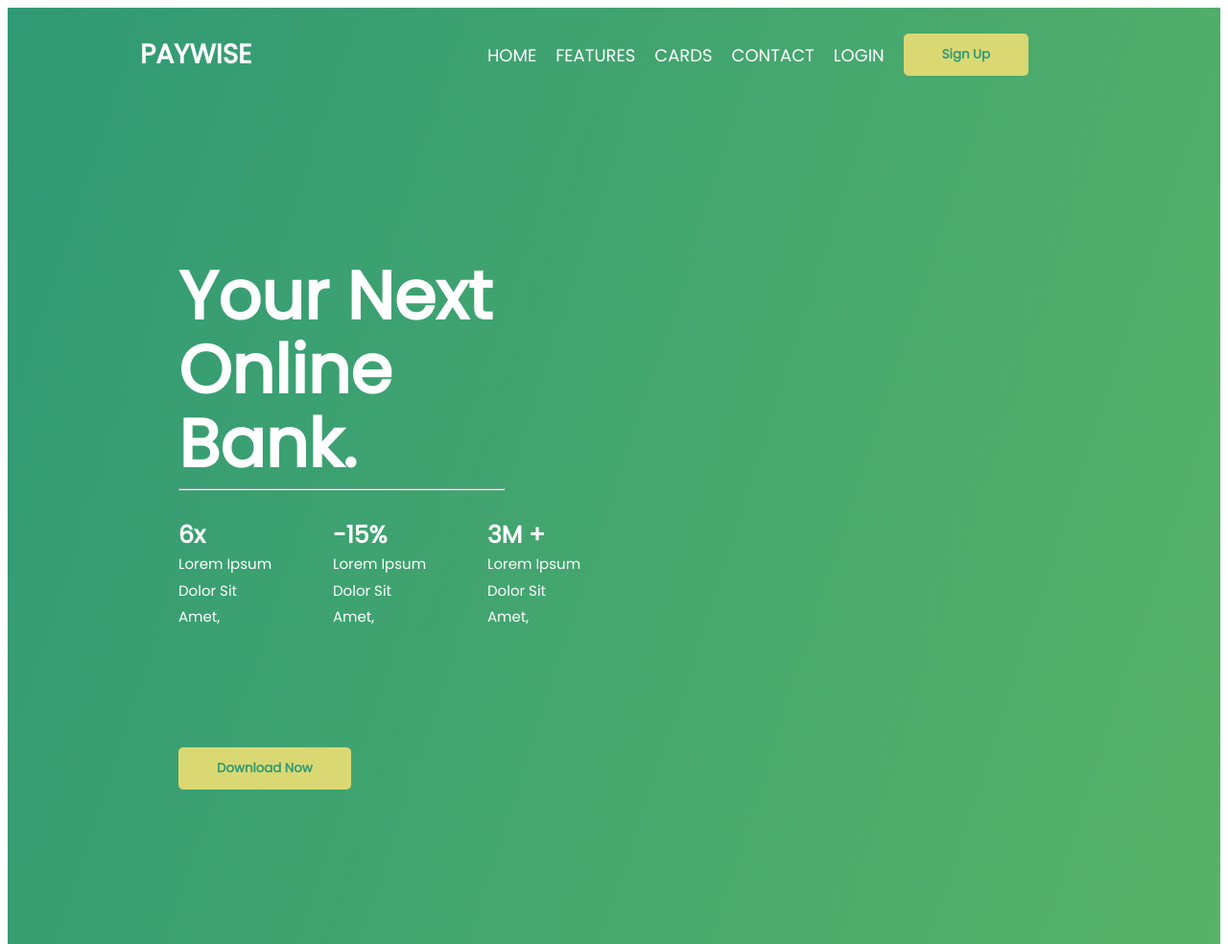
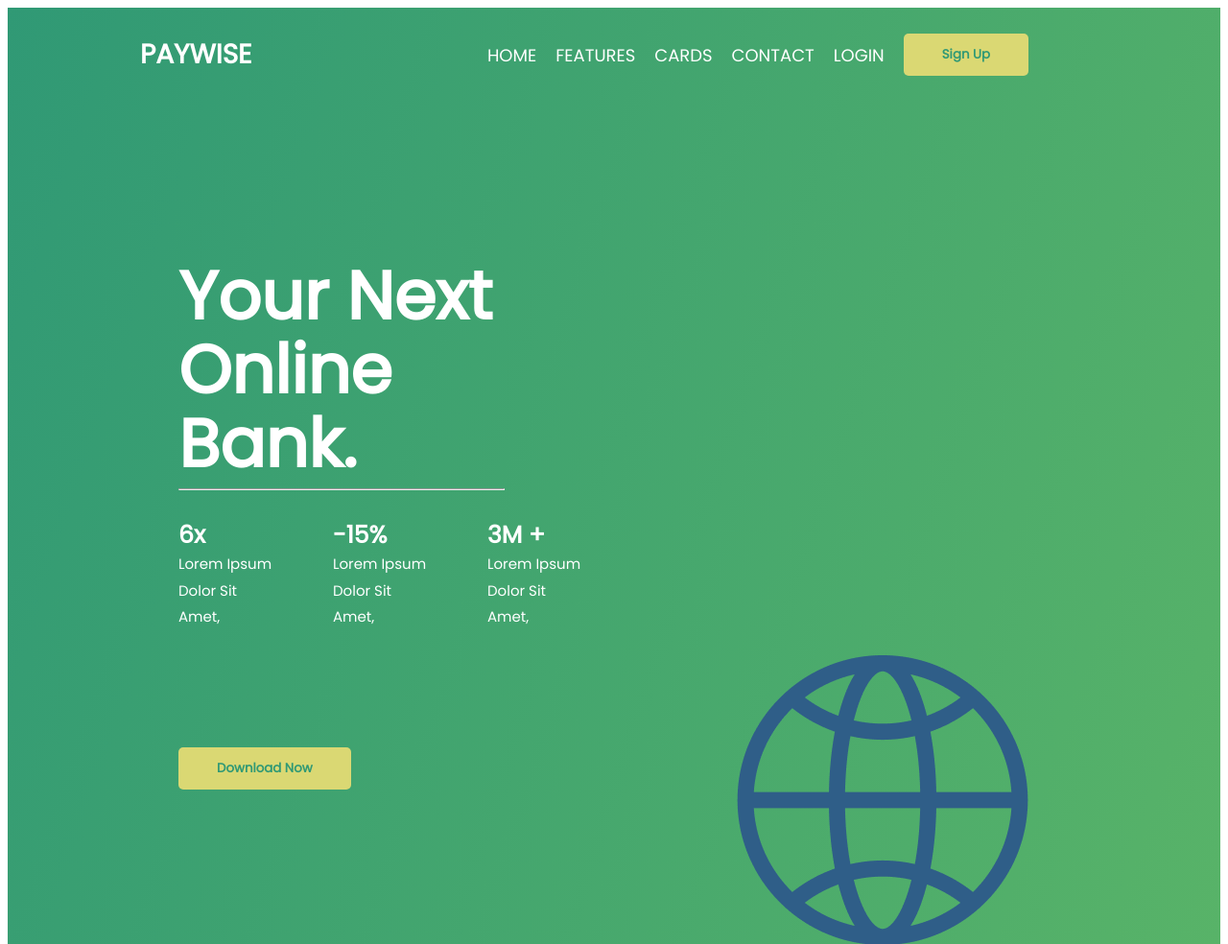
Before and after one commit to Sujan-Ahammad/Paywise-Bank-with-html-and-css, a plain HTML site: page index.html in a window 1280 px wide. Shown: the top 984 px of the page at 96% size. Drawn offline with Linux system fonts and the light colour scheme.

Commit message:
Project Complete

```diff
--- a/style/bank.css
+++ b/style/bank.css
@@ -55,7 +55,7 @@ header {
   padding: 40px;
   display: flex;
   align-items: center;
-  background-image: url("/images/hero.png");
+  background-image: url('/images/vector.png');
   background-position: right bottom;
   background-repeat: no-repeat;
 }
```
